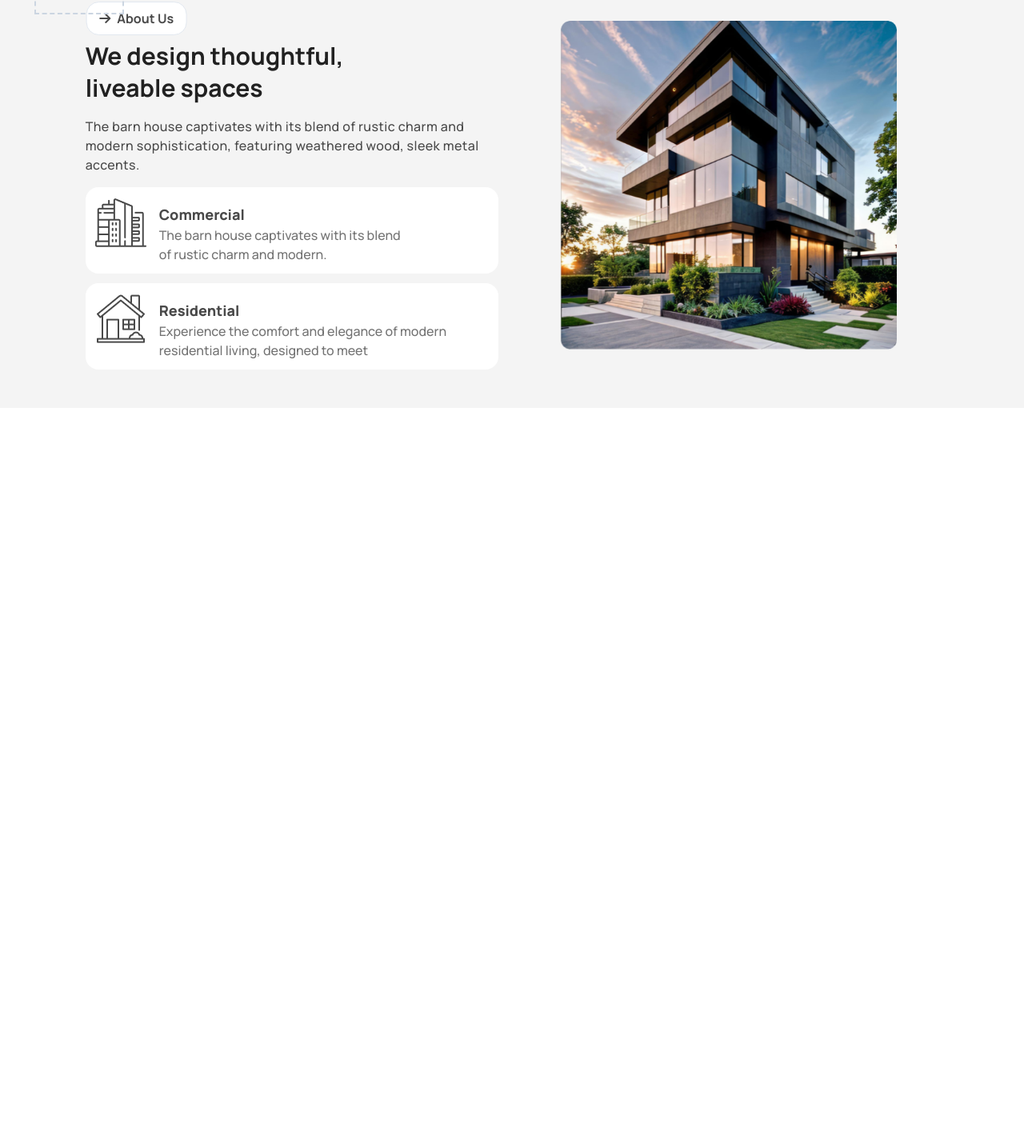
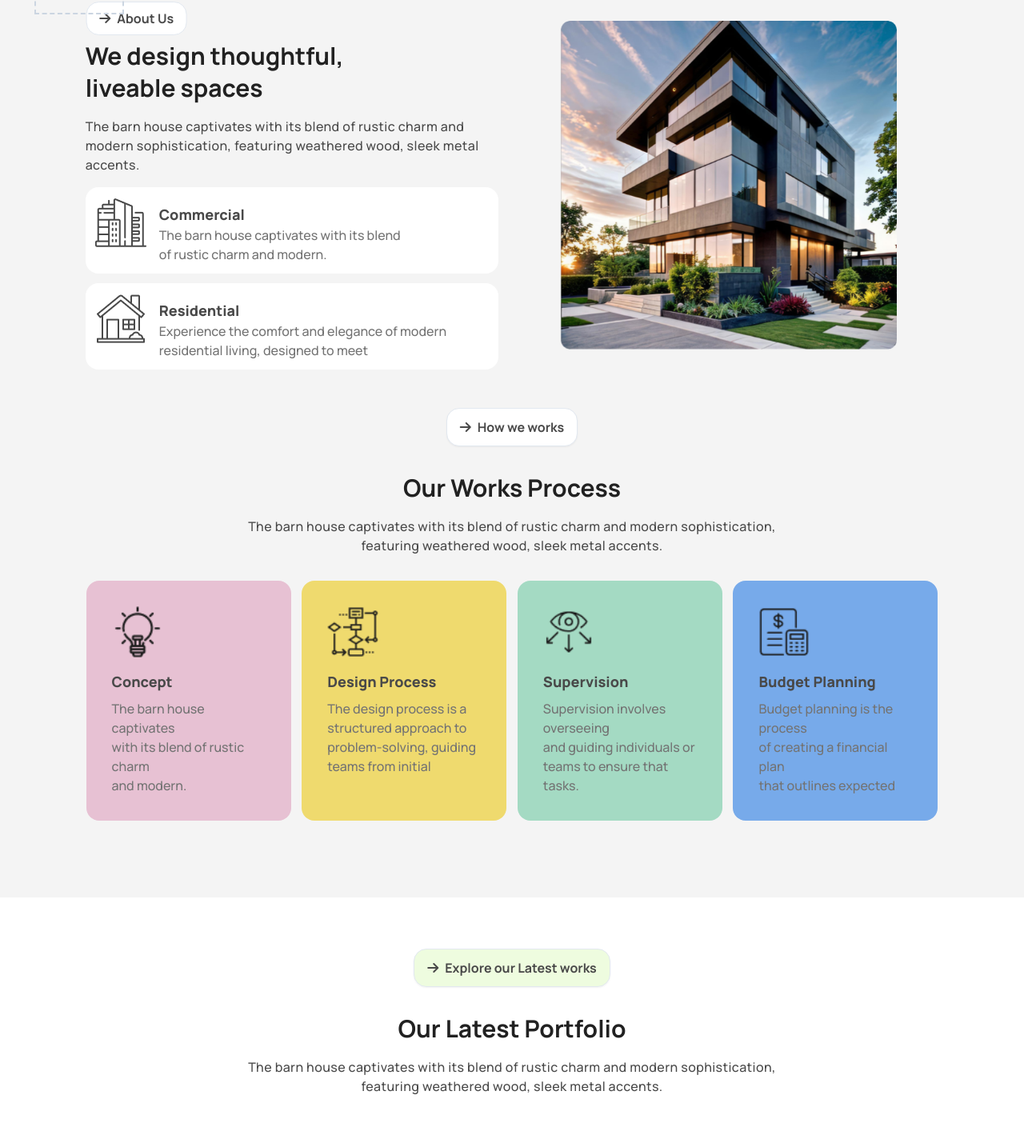
Before and after one commit to nuruddin538/reset9-assignment3, a plain HTML site: page index.html in a window 1280 px wide. Shown: the part 824-2258 px from the top of the page at 80% size. Before the commit the page ends 1334 px from the top, so only its background shows below. Drawn offline with nearby package versions, Linux system fonts and the light colour scheme.

Commit message:
work process section added successfully with tailwind css

```diff
--- a/index.html
+++ b/index.html
@@ -67,7 +67,7 @@
                                 </div>
                                 <div class="bg-white p-2 rounded-full border border-solid border-border1">
                                     <svg xmlns="http://www.w3.org/2000/svg" fill="none" viewBox="0 0 24 24" stroke-width="1.5" stroke="currentColor" class="size-6">
-                                        <path stroke-linecap="round" stroke-linejoin="round" d="M2.25 3h1.386c.51 0 .955.343 1.087.835l.383 1.437M7.5 14.25a3 3 0 0 0-3 3h15.75m-12.75-3h11.218c1.121-2.3 2.1-4.684 2.924-7.138a60.114 60.114 0 0 0-16.536-1.84M7.5 14.25 5.106 5.272M6 20.25a.75.75 0 1 1-1.5 0 .75.75 0 0 1 1.5 0Zm12.75 0a.75.75 0 1 1-1.5 0 .75.75 0 0 1 1.5 0Z" />
+                                        <path stroke-linecap="round" stroke-linejoin="round" d="M2.25 3h1.386c.51 0 .955.343 1.087.835l.383 1.437M7.5 14.25a3 3 0 0 0-3 3h15.75m-12.75-3h11.218c1.121-2.3 2.1-4.684 2.924-7.138a60.114 60.114 0 0 0-16.536-1.84M7.5 14.25 5.106 5.2w-64M6 20.25a.75.75 0 1 1-1.5 0 .75.75 0 0 1 1.5 0Zm12.75 0a.75.75 0 1 1-1.5 0 .75.75 0 0 1 1.5 0Z" />
                                       </svg>
 
                                 </div>
@@ -112,7 +112,9 @@
      </header>
     <!-- Main section -->
      <main>
-        <section class="bg-designbg py-12">
+        <!-- Design Thoughtful Section -->
+         <div class="bg-designbg py-12">
+            <section>
                 <div class="w-11/12 md:w-10/12 mx-auto">
                     <div class="flex-row md:flex md:justify-between gap-6">
                         <div>
@@ -162,6 +164,65 @@
                     </div>
                 </div>
             </section>
+            <!-- Work Process Section -->
+             <section class="py-12">
+                <div class="w-11/12 md:w-10/12 mx-auto">
+                    <div class="flex justify-center items-center">
+                        <div class="bg-btn4 border border-solid border-slate-200 rounded-2xl btn px-4 py-2">
+                            <button class="text-secondary text-base text-left font-bold flex items-center"><i class="fa-solid fa-arrow-right mr-2"></i>How we works</button>
+                        </div>
+                    </div>
+                    <div class="mt-8">
+                        <h2 class="text-primary text-xl  md:text-3xl font-bold leading-6 md:leading-10 text-center">Our Works Process</h2>
+                        <p class="mt-4 text-secondary text-sm md:text-base font-medium leading-relaxed tracking-wide text-center">The barn house captivates with its blend of rustic charm and modern sophistication, <br> featuring weathered wood, sleek metal accents.</p>
+                    </div>
+                    <div class="grid grid-cols-1 md:grid-cols-2 lg:grid-cols-4 gap-3 justify-items-center">
+                        <div class="card bg-[#E7C1D3] w-64 mt-8">
+                            <div class="card-body">
+                                <img class="w-16 h-16" src="assets/concept.png" alt="concept">
+                                <h4 class="text-secondary text-lg font-extrabold leading-7 text-left mt-2">Concept</h4>
+                                <span class="text-spanColor text-base font-medium leading-6 text-left">The barn house captivates <br> with its blend of rustic charm <br> and modern.</span>
+                            </div>
+                        </div>
+                        <div class="card bg-[#EFDA6E] w-64 mt-8">
+                            <div class="card-body">
+                                <img class="w-16 h-16" src="assets/flow-chart.png" alt="concept">
+                                <h4 class="text-secondary text-lg font-extrabold leading-7 text-left mt-2">Design Process</h4>
+                                <span class="text-spanColor text-base font-medium leading-6 text-left">The design process is a <br> structured approach to problem-solving, guiding <br> teams from initial</span>
+                            </div>
+                        </div>
+                        <div class="card bg-[#A4DAC3] w-64 mt-8">
+                            <div class="card-body">
+                                <img class="w-16 h-16" src="assets/vision.png" alt="concept">
+                                <h4 class="text-secondary text-lg font-extrabold leading-7 text-left mt-2">Supervision</h4>
+                                <span class="text-spanColor text-base font-medium leading-6 text-left">Supervision involves overseeing <br> and guiding individuals or <br> teams to ensure that tasks.</span>
+                            </div>
+                        </div>
+                        <div class="card bg-[#77AAEA] w-64 mt-8">
+                            <div class="card-body">
+                                <img class="w-16 h-16" src="assets/budget-planning.png" alt="concept">
+                                <h4 class="text-secondary text-lg font-extrabold leading-7 text-left mt-2">Budget Planning</h4>
+                                <span class="text-spanColor text-base font-medium leading-6 text-left">Budget planning is the process <br> of creating a financial plan <br> that outlines expected</span>
+                            </div>
+                        </div>
+                    </div>
+                </div>
+             </section>
+         </div>
+         <!-- Portfolio section -->
+         <section class="py-16">
+            <div class="w-11/12 md:w-10/12 mx-auto">
+                <div class="flex justify-center items-center">
+                    <div class="bg-btn2 border border-solid border-slate-200 rounded-2xl btn px-4 py-2">
+                        <button class="text-secondary text-base text-left font-bold flex items-center"><i class="fa-solid fa-arrow-right mr-2"></i>Explore our Latest works</button>
+                    </div>
+                </div>
+                <div class="mt-8">
+                    <h2 class="text-primary text-xl  md:text-3xl font-bold leading-6 md:leading-10 text-center">Our Latest Portfolio</h2>
+                    <p class="mt-4 text-secondary text-sm md:text-base font-medium leading-relaxed tracking-wide text-center">The barn house captivates with its blend of rustic charm and modern sophistication, <br> featuring weathered wood, sleek metal accents.</p>
+                </div>
+            </div>
+        </section>
      </main>
     <!-- Footer section -->
      <footer>
```
Lines whose indentation alone changed are shown as unchanged.
